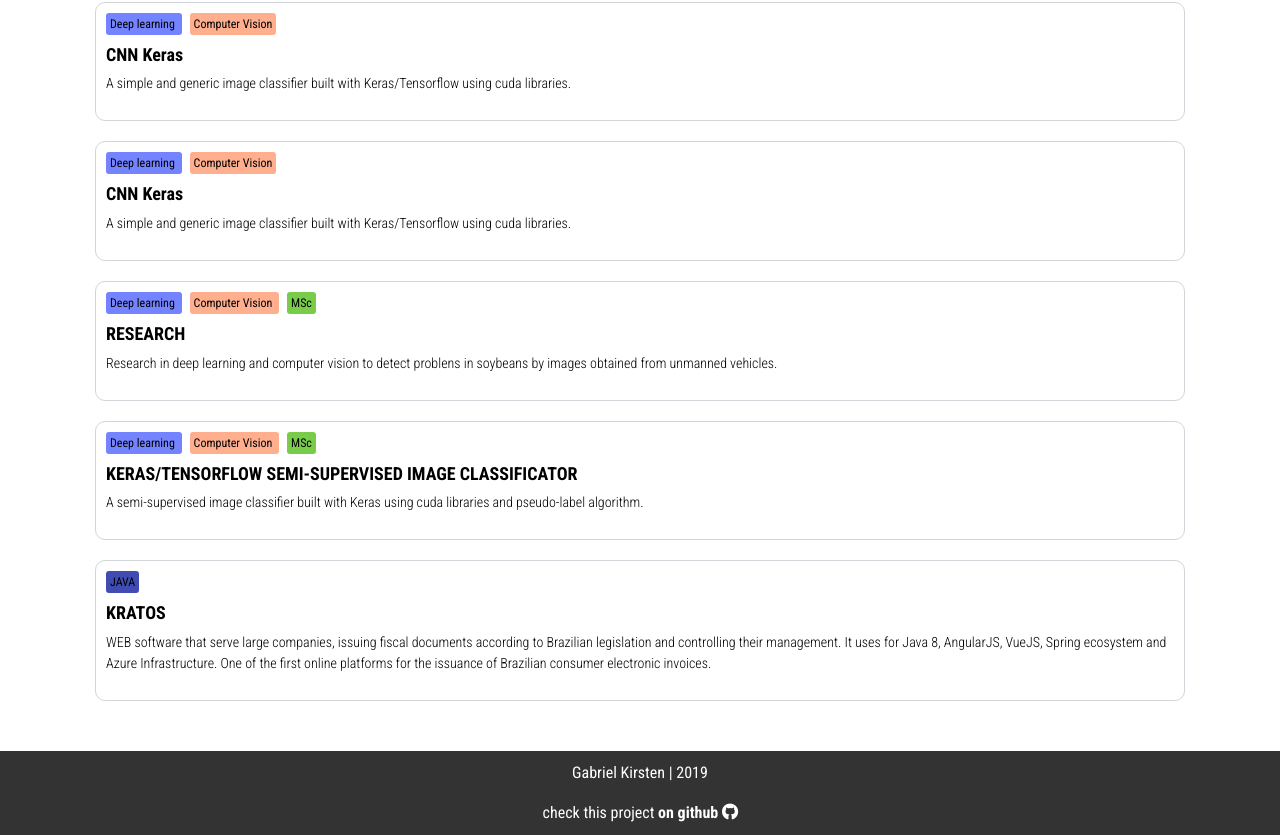
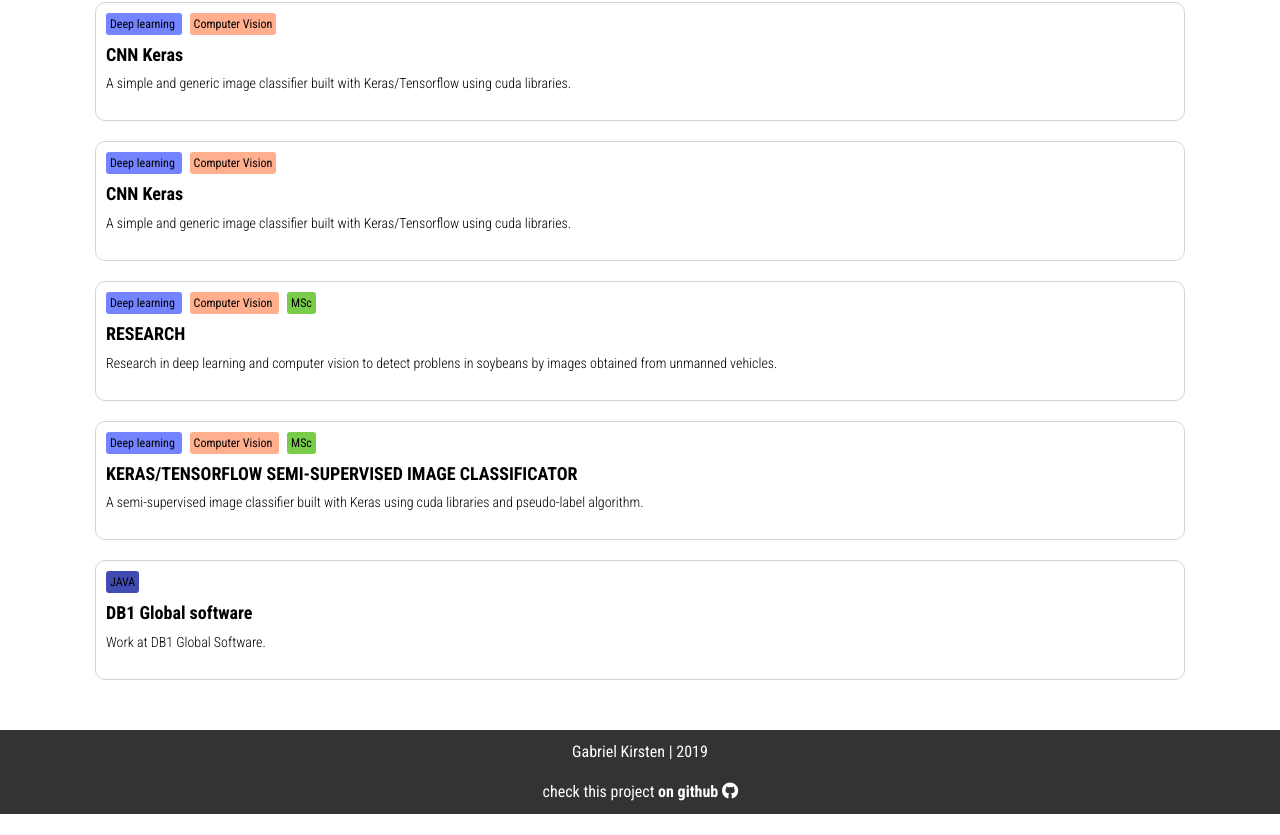
Before and after one commit to gabrielkirsten/personal-page, a Vue app: page / in a window 1280 px wide. Shown: the part 1059-1894 px from the top of the page. After the commit the page ends 1873 px from the top, so only its background shows below. Built offline with nearby package versions, Linux system fonts and the light colour scheme.

Commit message:
changed kratos to db1

```diff
--- a/src/views/Home.vue
+++ b/src/views/Home.vue
@@ -141,17 +141,14 @@
           </b-col>
 
           <b-col md="12">
-            <div class="border-section" @click="goToLink('https://somoskratos.com.br')">
+            <div class="border-section" @click="goToLink('https://db1.com.br')">
               <gk-tag text="JAVA"
                       backgroundColor="#404CB2"/>
               <h3 class="title">
-                KRATOS
+                DB1 Global software
               </h3>
               <p class="description">
-                WEB software that serve large companies, issuing fiscal documents according
-                to Brazilian legislation and controlling their management. It uses for Java 8,
-                AngularJS, VueJS, Spring ecosystem and Azure Infrastructure. One of the first
-                online platforms for the issuance of Brazilian consumer electronic invoices.
+                Work at DB1 Global Software.
               </p>
             </div>
           </b-col>
```
